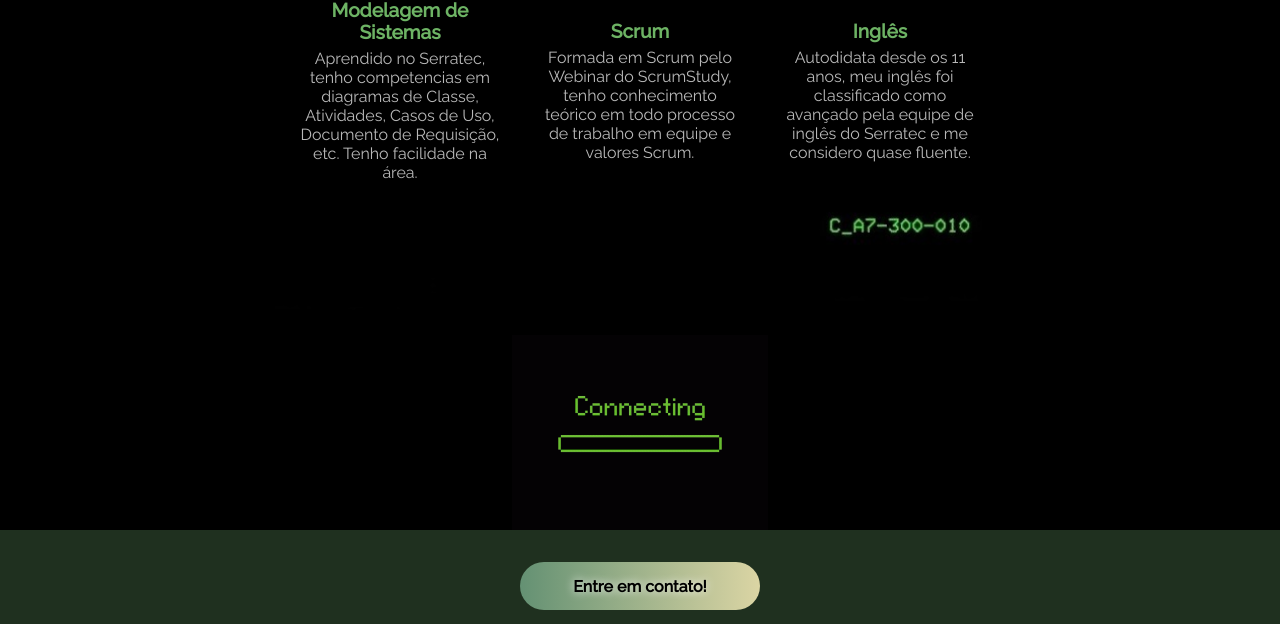
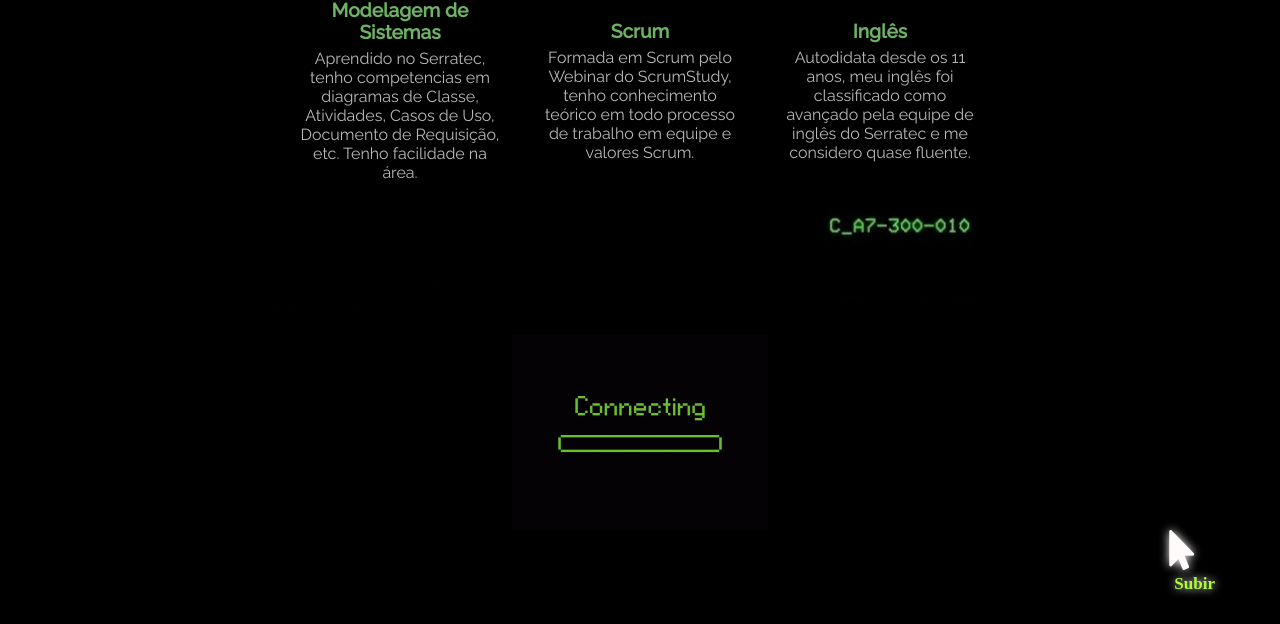
Before and after one commit to thamytolomei/Curriculo-Serractec, a plain HTML site: page curriculo.html in a window 1280 px wide. Shown: the part 1748-2372 px from the top of the page. Drawn offline with Linux system fonts and the light colour scheme; a web font is replaced by a local one.

Commit message:
Atualização
Implementado botão elevador

```diff
--- a/curriculo.css
+++ b/curriculo.css
@@ -250,6 +250,33 @@ strong{
 .gif1 img{
     width:20%;
 }
+.up-container{
+    display:flex;
+    justify-content:flex-end;
+    width:100%;
+}
+
+.up{
+    display:flex;
+    flex-direction:column;
+    justify-content:center;
+}
+
+.up-container i{
+    color:rgb(255, 251, 251);
+    text-shadow: 0 0 10px #FFFFFF;
+    margin-right: 60px;
+    margin-bottom: 40px;
+    font-size: 2.5rem;
+    cursor:pointer
+}
+
+.up-container p{
+    font-size: 17px;
+    margin: 5px;
+    color: greenyellow;
+    font-family: var(--font-secundary);
+}
 
 .contato{
     height: 20vh;
--- a/curriculo.html
+++ b/curriculo.html
@@ -84,6 +84,11 @@
     <div class="gif1">
         <img src="src/gif1.gif" alt="">
     </div>
+    <div class="up-container">
+        <div class="up">
+            <a href="#inicio"><i class="fas fa-mouse-pointer"><p>Subir</p></i></a>
+        </div>
+    </div>
     <section class="contato" id="contato">
         <a href="mailto:thamytolomei@gmail.com"><button><b>Entre em contato!</b></button></a>
         <div class="wrapper-i">
```
